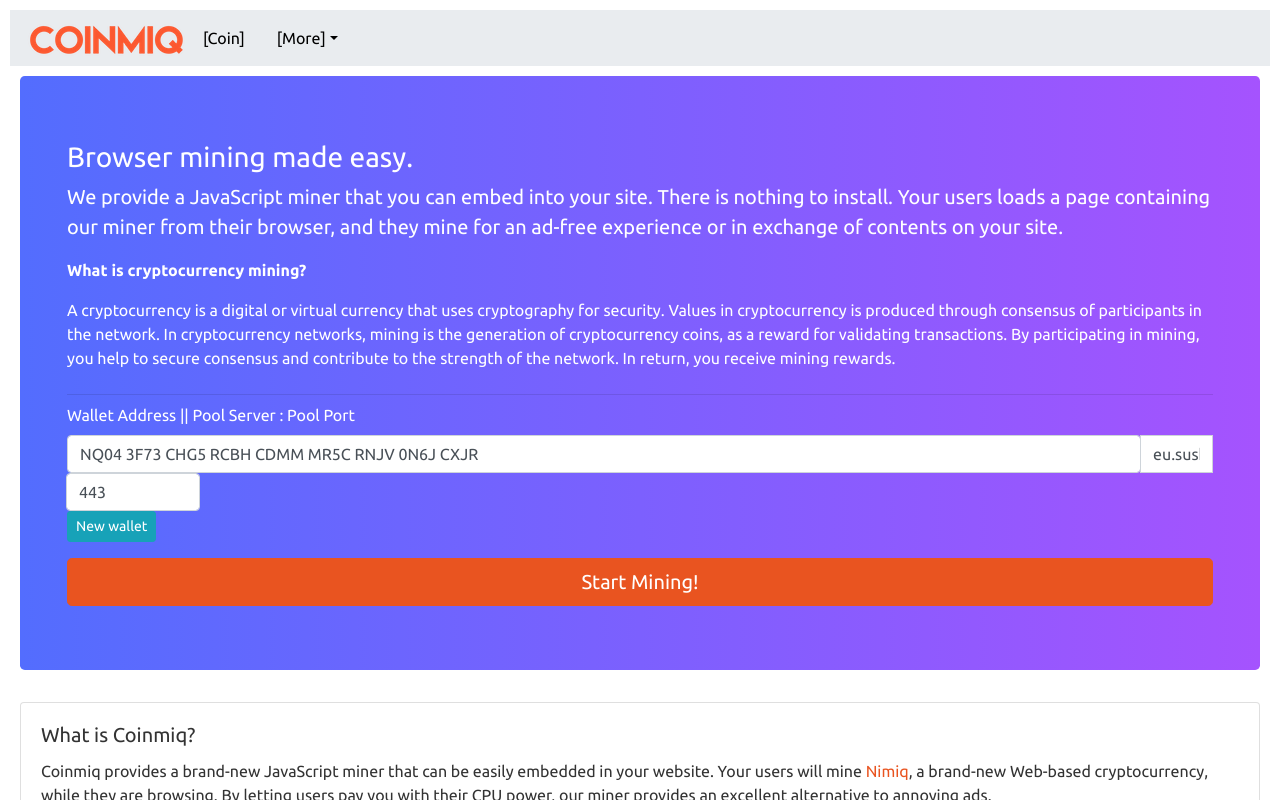
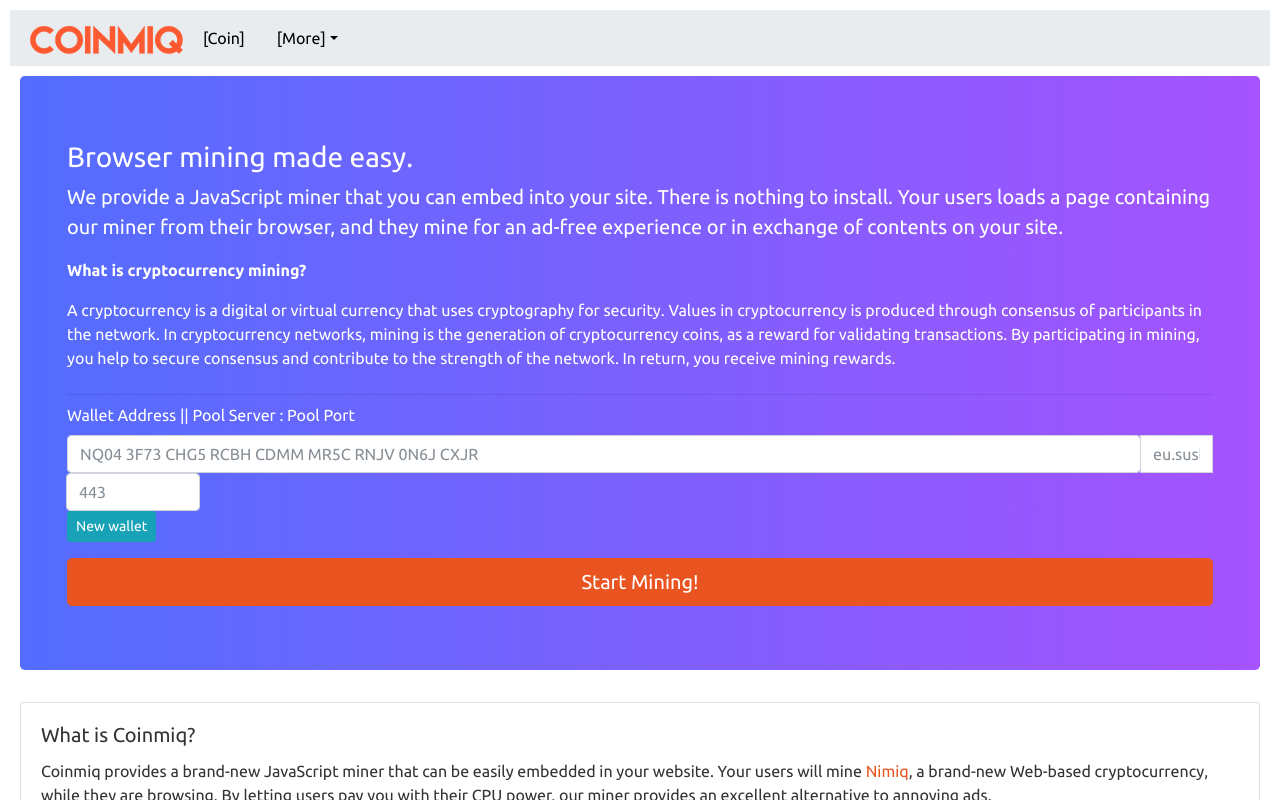
Before and after one commit to indigos33k3r/coinmiq, a React (Create React App) app: page / in a window 1280 px wide. Shown: the top 800 px of the page. Built offline with nearby package versions, Linux system fonts and the light colour scheme.

Commit message:
Show placeholder values correctly

```diff
--- a/src/Home.js
+++ b/src/Home.js
@@ -24,9 +24,9 @@
     this.toggle = this.toggle.bind(this);
     this.state = {
       popoverOpen: false,
-      wallet: 'NQ04 3F73 CHG5 RCBH CDMM MR5C RNJV 0N6J CXJR',
-      poolServer: 'eu.sushipool.com',
-      poolPort: 443,
+      wallet: '',
+      poolServer: '',
+      poolPort: '',
       doMining: false
     };
     this.handleInputChange = this.handleInputChange.bind(this);
```
